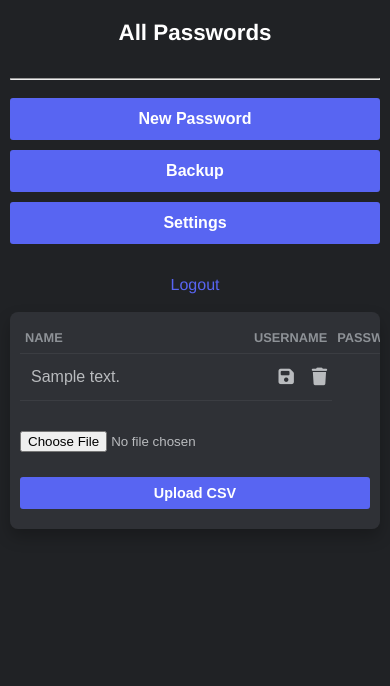
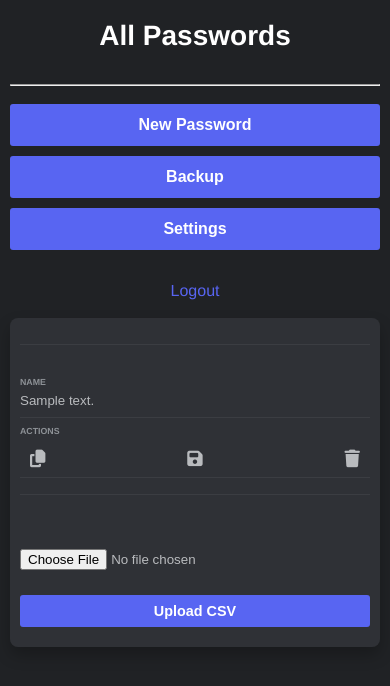
Before and after one commit to sahil-deo/git-pass, a Django app: template passmanager/templates/passwords.html in a window 390 px wide. Shown: the top 686 px of the page. Run offline with Django 5.2, Linux system fonts and the light colour scheme; the template is opened without the code that fills it: most values are stand-ins (such as "Sample title", 1, 10 or a date in 2020).

Commit message:
Added Copy Button; Changed Mobile UI

```diff
--- a/passmanager/templates/passwords.html
+++ b/passmanager/templates/passwords.html
@@ -245,7 +245,7 @@
     }
 
     .password-input {
-        width: 100%;
+        width: 91%;
         padding-right: 35px !important;
     }
 
@@ -295,7 +295,6 @@
         justify-content: flex-center;
     }
     @media screen and (max-width: 600px) {
-
         body {
             padding: 20px 10px;
             align-items: stretch;
@@ -321,22 +320,52 @@
             font-size: 1rem;
         }
 
-        table, th, td {
-            font-size: 0.8rem;
-            padding: 8px 5px;
+        table,thead,tbody,tr,th,td {
+            display: block;
+            width: 100%;
         }
 
-        td input[type="text"] {
-            font-size: 1rem;
-            padding: 6px;
+        tr {
+            margin-bottom: 1.5rem;
+            border-bottom: 1px solid var(--border-divider);
+            padding-bottom: 1rem;
         }
 
-        h1 {
-            font-size: 1.4rem;
+        th {
+            display: none;
+        }
+
+        td {
+            padding: 8px 0;
+        }
+
+        td::before {
+            content: attr(data-label);
+            font-weight: 600;
+            color: var(--text-muted);
+            display: block;
+            margin-bottom: 4px;
+            font-size: 0.55rem;
+            text-transform: uppercase;
+        }
+
+        td.action-icons {
+            text-align: left;
+            padding-left: 0;
+            gap: 12px !important;
+            justify-content: flex-start;
+        }
+
+        .icon-group {
+            display: flex;
+            gap: 25px;
+            justify-content: space-between;
+            padding: 10px 10px 0px 10px;
         }
 
         .password-toggle {
             right: 5px;
+            padding: 10px 0px 0px 10px;
             font-size: 0.8rem;
         }
 
@@ -356,18 +385,11 @@
             align-items: center;
             text-align: center;
         }
-        td.action-icons {
-            text-align: right; /* moves icons towards right */
-            padding-left: 10px; /* move it slightly more right */
-            gap : 12px!important;
-            justify-content: flex-end;
+
+        .pass-info{
+            width: 100%;
         }
 
-        .icon-group {
-            display: flex;
-            gap: 18px; /* spacing between icons */
-            justify-content: flex-end;
-        }
     }
 
     </style>
@@ -399,35 +421,48 @@
 
                 {% for l in content %}
                     <tr>
-                    <!-- This form now uses display: contents via CSS -->
                         <form action="update/{{forloop.counter0}}" method="post">
                             {% csrf_token %}
-
                             {% for element in l %}
                                 {% if forloop.counter0 == 2 %}
-                                <!-- Password field with visibility toggle -->
-                                <td class="password-cell">
+                                    <td class="password-cell" data-label="Password">
                                         <input type="text" class="password-input" name="{{forloop.counter0}}" value="{{element}}">
                                         <span class="password-toggle" onclick="togglePassword(this)">
                                             <i class="fa-solid fa-eye"></i>
                                         </span>
                                     </td>
-                            {% else %}
-                                <td><input type="text" name="{{forloop.counter0}}" value="{{element}}"></td>
+                                {% elif forloop.counter0 == 0 %}
+                                    <td data-label="Name">
+                                        <input type="text" class="pass-info" name="{{forloop.counter0}}" value="{{element}}">
+                                    </td>
+                                {% elif forloop.counter0 == 1 %}
+                                    <td data-label="Username">
+                                        <input type="text" class="pass-info" name="{{forloop.counter0}}" value="{{element}}">
+                                    </td>
                                 {% endif %}
                             {% endfor %}
 
-                        <td class="action-icons">
+                            <td class="action-icons" data-label="Actions">
                                 <div class="icon-group">
-        <button type="submit" name="action" value="Edit" title="Save Changes"><i class="fa-solid fa-floppy-disk"></i></button>
-        <button type="submit" name="action" value="Delete" title="Delete Entry"><i class="fa-solid fa-trash"></i></button>
+                                    <!-- ✅ Copy Button Added -->
+                                    <button type="button" onclick="copyPassword(this)" title="Copy Password">
+                                        <i class="fa-solid fa-copy"></i>
+                                    </button>
+
+                                    <!-- Save (Edit) Button -->
+                                    <button type="submit" name="action" value="Edit" title="Save Changes">
+                                        <i class="fa-solid fa-floppy-disk"></i>
+                                    </button>
+
+                                    <!-- Delete Button -->
+                                    <button type="submit" name="action" value="Delete" title="Delete Entry">
+                                        <i class="fa-solid fa-trash"></i>
+                                    </button>
                                 </div>
                             </td>
-
                         </form>
                     </tr>
                 {% endfor %}
-
             </table>
 
             <!-- The upload form is now styled as part of the table card -->
@@ -457,6 +492,22 @@
             }
         }
 
+        function copyPassword(button) {
+            const row = button.closest('tr');
+            const passwordInput = row.querySelector('.password-input');
+
+            if (!passwordInput) return;
+
+            navigator.clipboard.writeText(passwordInput.value).then(() => {
+                button.title = "Copied!";
+                setTimeout(() => {
+                    button.title = "Copy Password";
+                }, 1000);
+            }).catch(() => {
+                alert("Failed to copy password.");
+            });
+        }
+
         // Initialize password visibility on page load
         document.addEventListener('DOMContentLoaded', function() {
             const passwordInputs = document.querySelectorAll('.password-input');
```
Also changed, not shown: db.sqlite3. Lines whose indentation alone changed are shown as unchanged.
